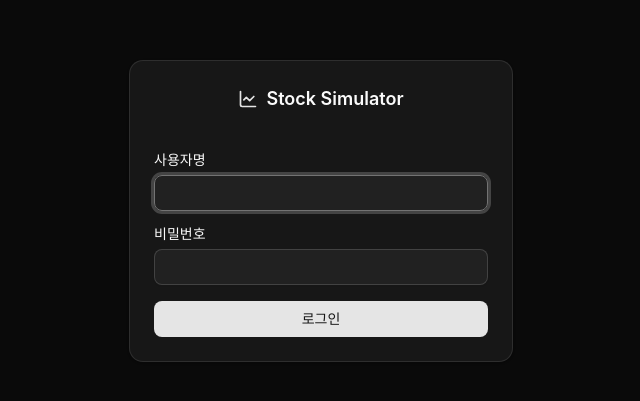
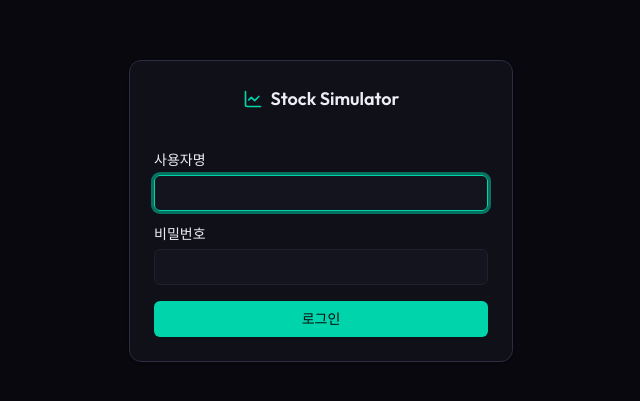
Before and after one commit to lonelywolflee/lw-project-stock-simulator, a React (Vite) app in the folder frontend/: page /login in a window 1280 px wide. Shown: the part 189-590 px from the top of the page, without its empty margins (319-959 px from the left). Built offline with nearby package versions, Linux system fonts and the light colour scheme.

Commit message:
refactor: CSS 색상 체계 단순화 및 mint 색상 추가

```diff
--- a/frontend/src/index.css
+++ b/frontend/src/index.css
@@ -43,82 +43,48 @@
   --radius-xl: calc(var(--radius) + 4px);
 
   /* 금융 특화 색상 (한국 컨벤션: 상승=빨강, 하락=파랑) */
-  --color-profit: oklch(0.577 0.245 27.325);
-  --color-loss: oklch(0.546 0.245 262.881);
+  --color-profit: #ff4757;
+  --color-loss: #3b82f6;
+  --color-mint: #00d4aa;
   --radius-2xl: calc(var(--radius) + 8px);
   --radius-3xl: calc(var(--radius) + 12px);
   --radius-4xl: calc(var(--radius) + 16px);
 }
 
 :root {
-  --radius: 0.625rem;
-  --background: oklch(1 0 0);
-  --foreground: oklch(0.145 0 0);
-  --card: oklch(1 0 0);
-  --card-foreground: oklch(0.145 0 0);
-  --popover: oklch(1 0 0);
-  --popover-foreground: oklch(0.145 0 0);
-  --primary: oklch(0.205 0 0);
-  --primary-foreground: oklch(0.985 0 0);
-  --secondary: oklch(0.97 0 0);
-  --secondary-foreground: oklch(0.205 0 0);
-  --muted: oklch(0.97 0 0);
-  --muted-foreground: oklch(0.556 0 0);
-  --accent: oklch(0.97 0 0);
-  --accent-foreground: oklch(0.205 0 0);
-  --destructive: oklch(0.577 0.245 27.325);
-  --destructive-foreground: oklch(0.985 0.002 247.839);
-  --border: oklch(0.922 0 0);
-  --input: oklch(0.922 0 0);
-  --ring: oklch(0.708 0 0);
-  --chart-1: oklch(0.646 0.222 41.116);
-  --chart-2: oklch(0.6 0.118 184.704);
-  --chart-3: oklch(0.398 0.07 227.392);
-  --chart-4: oklch(0.828 0.189 84.429);
-  --chart-5: oklch(0.769 0.188 70.08);
-  --sidebar: oklch(0.985 0 0);
-  --sidebar-foreground: oklch(0.145 0 0);
-  --sidebar-primary: oklch(0.205 0 0);
-  --sidebar-primary-foreground: oklch(0.985 0 0);
-  --sidebar-accent: oklch(0.97 0 0);
-  --sidebar-accent-foreground: oklch(0.205 0 0);
-  --sidebar-border: oklch(0.922 0 0);
-  --sidebar-ring: oklch(0.708 0 0);
-}
-
-.dark {
-  --background: oklch(0.145 0 0);
-  --foreground: oklch(0.985 0 0);
-  --card: oklch(0.205 0 0);
-  --card-foreground: oklch(0.985 0 0);
-  --popover: oklch(0.205 0 0);
-  --popover-foreground: oklch(0.985 0 0);
-  --primary: oklch(0.922 0 0);
-  --primary-foreground: oklch(0.205 0 0);
-  --secondary: oklch(0.269 0 0);
-  --secondary-foreground: oklch(0.985 0 0);
-  --muted: oklch(0.269 0 0);
-  --muted-foreground: oklch(0.708 0 0);
-  --accent: oklch(0.269 0 0);
-  --accent-foreground: oklch(0.985 0 0);
-  --destructive: oklch(0.704 0.191 22.216);
-  --destructive-foreground: oklch(0.985 0.002 247.839);
-  --border: oklch(1 0 0 / 10%);
-  --input: oklch(1 0 0 / 15%);
-  --ring: oklch(0.556 0 0);
-  --chart-1: oklch(0.488 0.243 264.376);
-  --chart-2: oklch(0.696 0.17 162.48);
-  --chart-3: oklch(0.769 0.188 70.08);
-  --chart-4: oklch(0.627 0.265 303.9);
-  --chart-5: oklch(0.645 0.246 16.439);
-  --sidebar: oklch(0.205 0 0);
-  --sidebar-foreground: oklch(0.985 0 0);
-  --sidebar-primary: oklch(0.488 0.243 264.376);
-  --sidebar-primary-foreground: oklch(0.985 0 0);
-  --sidebar-accent: oklch(0.269 0 0);
-  --sidebar-accent-foreground: oklch(0.985 0 0);
-  --sidebar-border: oklch(1 0 0 / 10%);
-  --sidebar-ring: oklch(0.556 0 0);
+  --radius: 0.5rem;
+  --background: #08080e;
+  --foreground: #ededf4;
+  --card: #101018;
+  --card-foreground: #ededf4;
+  --popover: #101018;
+  --popover-foreground: #ededf4;
+  --primary: #00d4aa;
+  --primary-foreground: #06060b;
+  --secondary: #181824;
+  --secondary-foreground: #ededf4;
+  --muted: #181824;
+  --muted-foreground: #8e8ea8;
+  --accent: #20202e;
+  --accent-foreground: #ededf4;
+  --destructive: #ff4757;
+  --destructive-foreground: #ffffff;
+  --border: #2c2c42;
+  --input: #20202e;
+  --ring: #00d4aa;
+  --chart-1: #00d4aa;
+  --chart-2: #5b7fff;
+  --chart-3: #ff4757;
+  --chart-4: #ffa502;
+  --chart-5: #a855f7;
+  --sidebar: #0c0c14;
+  --sidebar-foreground: #ededf4;
+  --sidebar-primary: #00d4aa;
+  --sidebar-primary-foreground: #06060b;
+  --sidebar-accent: #181824;
+  --sidebar-accent-foreground: #ededf4;
+  --sidebar-border: #2c2c42;
+  --sidebar-ring: #00d4aa;
 }
 
 @layer base {
@@ -126,13 +92,126 @@
     @apply border-border outline-ring/50;
   }
   body {
-    @apply bg-background text-foreground;
-    font-family:
-      "Pretendard Variable",
-      Pretendard,
-      -apple-system,
-      BlinkMacSystemFont,
-      system-ui,
-      sans-serif;
+    @apply bg-background text-foreground antialiased;
+    font-family: "Outfit", "Pretendard Variable", Pretendard, sans-serif;
+  }
+
+  /* 그리드 배경 패턴 */
+  #root {
+    position: relative;
+    min-height: 100vh;
+  }
+
+  #root::before {
+    content: "";
+    position: fixed;
+    inset: 0;
+    background-image:
+      linear-gradient(rgba(0, 212, 170, 0.03) 1px, transparent 1px),
+      linear-gradient(90deg, rgba(0, 212, 170, 0.03) 1px, transparent 1px);
+    background-size: 64px 64px;
+    pointer-events: none;
+    z-index: 0;
+    mask-image: radial-gradient(ellipse 80% 60% at 50% 0%, black 30%, transparent 100%);
+  }
+
+  #root > * {
+    position: relative;
+    z-index: 1;
   }
 }
+
+/* 모노스페이스 숫자 */
+.font-mono-data {
+  font-family: "JetBrains Mono", "Pretendard Variable", monospace;
+  font-feature-settings: "tnum";
+}
+
+/* 디스플레이 폰트 */
+.font-display {
+  font-family: "Syne", "Outfit", sans-serif;
+}
+
+/* 글로우 효과 */
+.glow-mint {
+  box-shadow:
+    0 0 20px rgba(0, 212, 170, 0.15),
+    0 0 60px rgba(0, 212, 170, 0.05);
+}
+
+.glow-mint-sm {
+  box-shadow: 0 0 12px rgba(0, 212, 170, 0.1);
+}
+
+/* 글래스 카드 효과 */
+.glass-card {
+  background: linear-gradient(
+    135deg,
+    rgba(13, 13, 21, 0.8) 0%,
+    rgba(13, 13, 21, 0.6) 100%
+  );
+  backdrop-filter: blur(12px);
+  border: 1px solid rgba(30, 30, 48, 0.8);
+}
+
+/* 스캔라인 오버레이 (미묘한 CRT 효과) */
+.scanlines::after {
+  content: "";
+  position: absolute;
+  inset: 0;
+  background: repeating-linear-gradient(
+    0deg,
+    transparent,
+    transparent 2px,
+    rgba(0, 0, 0, 0.03) 2px,
+    rgba(0, 0, 0, 0.03) 4px
+  );
+  pointer-events: none;
+  border-radius: inherit;
+}
+
+/* 민트 펄스 인디케이터 */
+@keyframes pulse-mint {
+  0%, 100% { opacity: 1; }
+  50% { opacity: 0.4; }
+}
+
+.pulse-mint {
+  animation: pulse-mint 2s ease-in-out infinite;
+}
+
+/* 테이블 행 호버 */
+.table-row-hover:hover {
+  background: linear-gradient(90deg, rgba(0, 212, 170, 0.04) 0%, transparent 100%);
+}
+
+/* 스크롤바 스타일 */
+::-webkit-scrollbar {
+  width: 6px;
+  height: 6px;
+}
+::-webkit-scrollbar-track {
+  background: transparent;
+}
+::-webkit-scrollbar-thumb {
+  background: #2c2c42;
+  border-radius: 3px;
+}
+::-webkit-scrollbar-thumb:hover {
+  background: #3a3a54;
+}
+
+/* recharts 다크 테마 오버라이드 */
+.recharts-cartesian-grid line {
+  stroke: #2c2c42 !important;
+}
+.recharts-text {
+  fill: #8e8ea8 !important;
+  font-family: "JetBrains Mono", monospace !important;
+  font-size: 10px !important;
+}
+.recharts-legend-item-text {
+  color: #8e8ea8 !important;
+  font-family: "Outfit", sans-serif !important;
+  font-size: 12px !important;
+}
```
